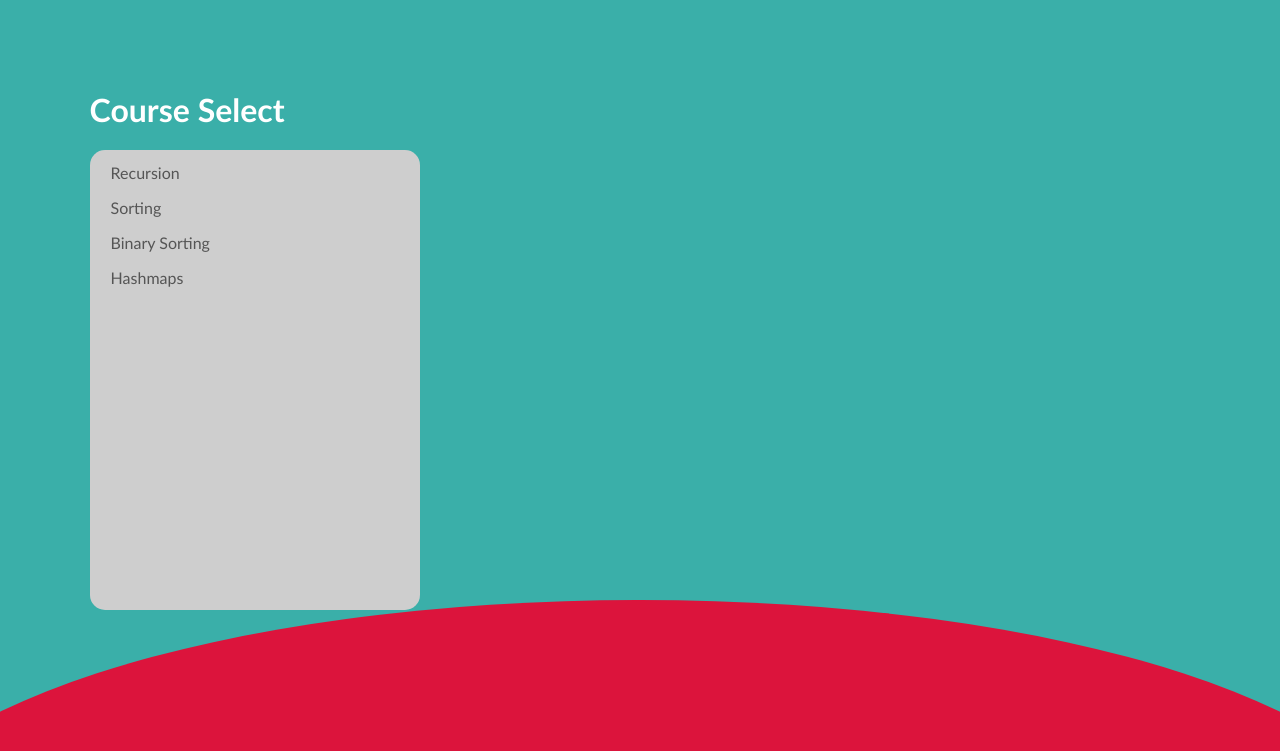
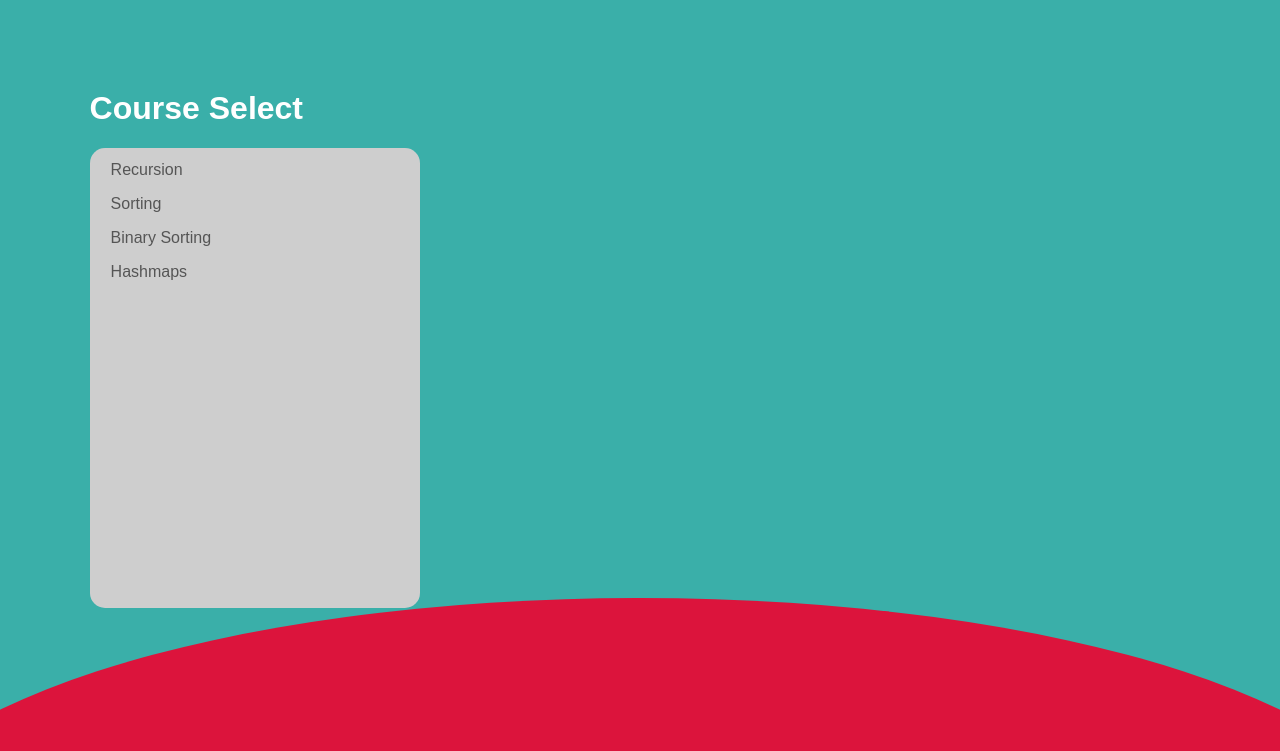
Before and after one commit to lwu1822/tri3frontend, a Jekyll site: the page templates/select-course.html, which Jekyll copies as it is, in a window 1280 px wide. Shown: the top 751 px of the page. Built offline with Jekyll 4.4.1, drawn with Linux system fonts in a browser that asks for light colours.

Commit message:
font change

```diff
--- a/templates/select-course.html
+++ b/templates/select-course.html
@@ -3,7 +3,7 @@
 <style>
 body {
     margin: 7%;
-    font-family: 'Trebuchet MS', 'Lucida Sans Unicode', 'Lucida Grande', 'Lucida Sans', Arial, sans-serif;
+    font-family: "Quicksand", sans-serif;
     background-color: #3aafa9;
 }
 
```
